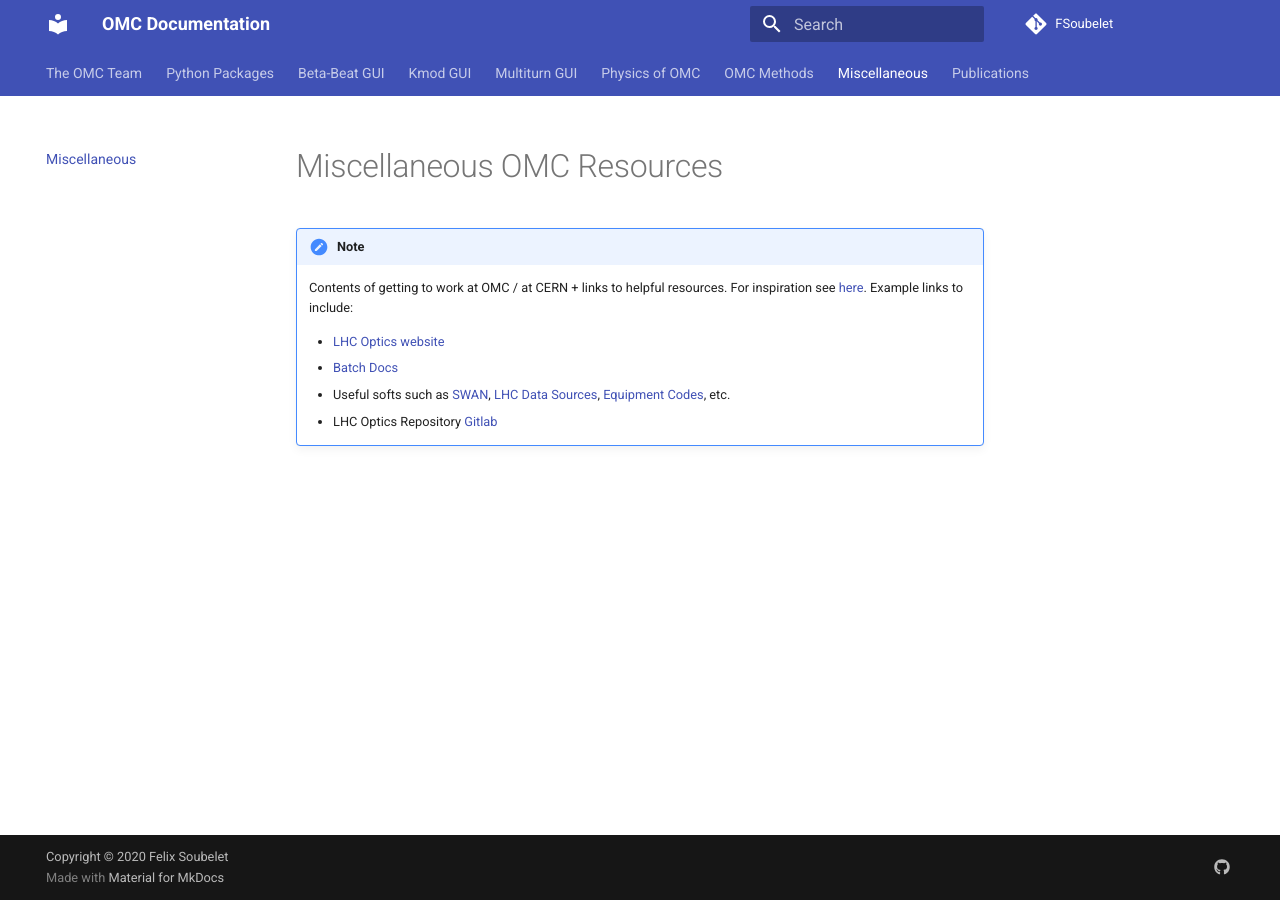
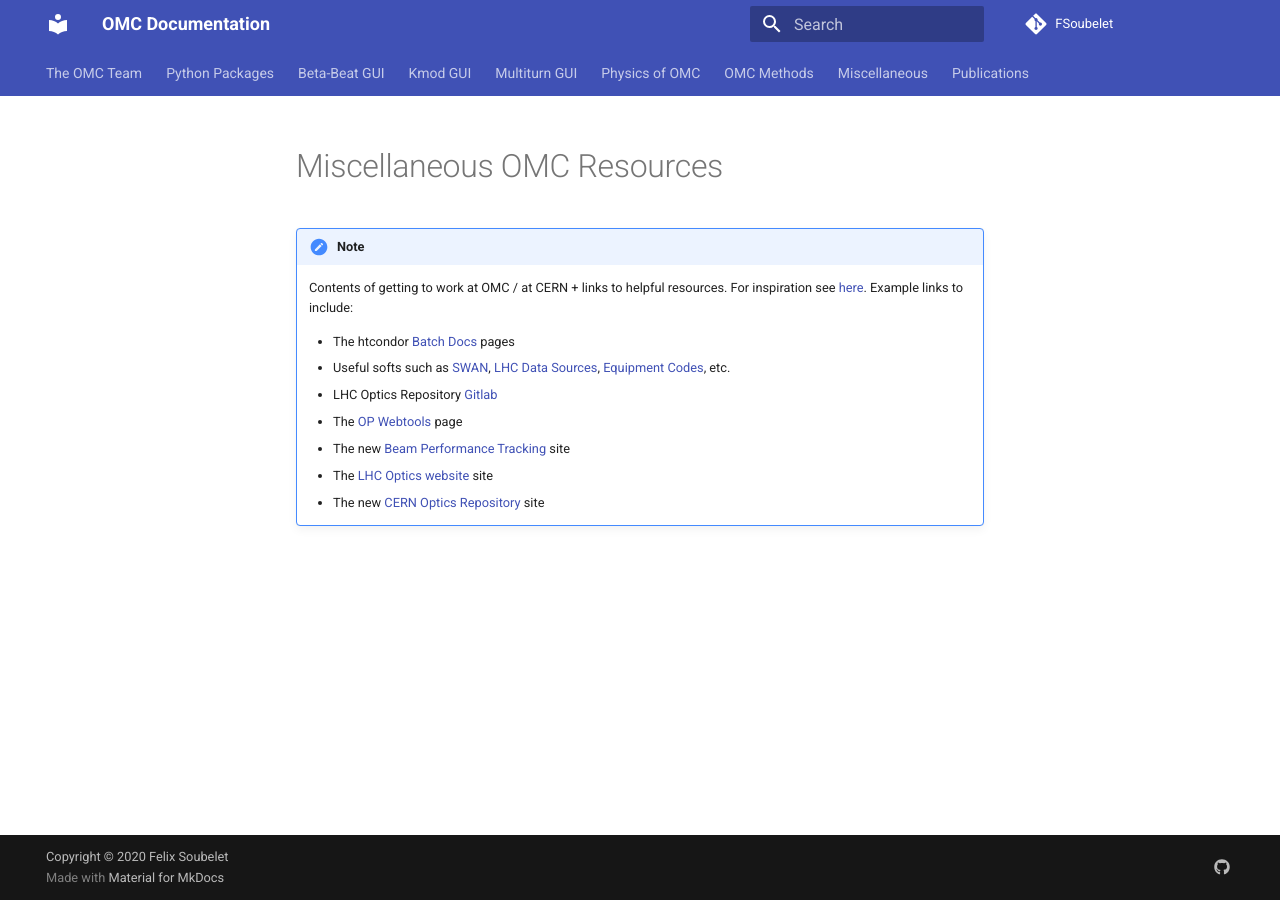
Before and after one commit to pylhc/pylhc.github.io, an MkDocs documentation site: the page built from docs/general/resources.md, in a window 1280 px wide. Built offline with MkDocs 1.6.1 and Material for MkDocs 9.7.7, drawn with Linux system fonts in a browser that asks for light colours.

Commit message:
add some resources

```diff
--- a/docs/general/miscellaneous.md
+++ b/docs/general/resources.md
@@ -5,10 +5,13 @@
     For inspiration see [here][inspi]{target=_blank}.
     Example links to include:
 
-    - [LHC Optics website][lhc_optics]{target=_blank}
-    - [Batch Docs][batch_docs]{target=_blank}
+    - The htcondor [Batch Docs][batch_docs]{target=_blank} pages
     - Useful softs such as [SWAN][swan]{target=_blank}, [LHC Data Sources][lhc_data_sources]{target=_blank}, [Equipment Codes][equipment_codes]{target=_blank}, etc.
     - LHC Optics Repository [Gitlab][lhc_gitlab]{target=_blank}
+    - The [OP Webtools][op_webtools]{target=_blank} page
+    - The new [Beam Performance Tracking][bpt_site]{target=_blank} site
+    - The [LHC Optics website][lhc_optics]{target=_blank} site
+    - The new [CERN Optics Repository][cern_optics_repo_site]{target=_blank} site
 
 
 [inspi]: https://twiki.cern.ch/twiki/bin/view/BEABP/Miscellaneous
@@ -18,3 +21,6 @@
 [lhc_data_sources]: https://twiki.cern.ch/twiki/bin/view/ABPComputing/LhcDataStorage
 [equipment_codes]: https://edms5.cern.ch/cedar/plsql/codes.systems
 [lhc_gitlab]: https://gitlab.cern.ch/acc-models/acc-models-lhc
+[op_webtools]: https://op-webtools.web.cern.ch/index.html
+[bpt_site]: https://bpt.web.cern.ch/
+[cern_optics_repo_site]: https://acc-models.web.cern.ch/acc-models/
```
